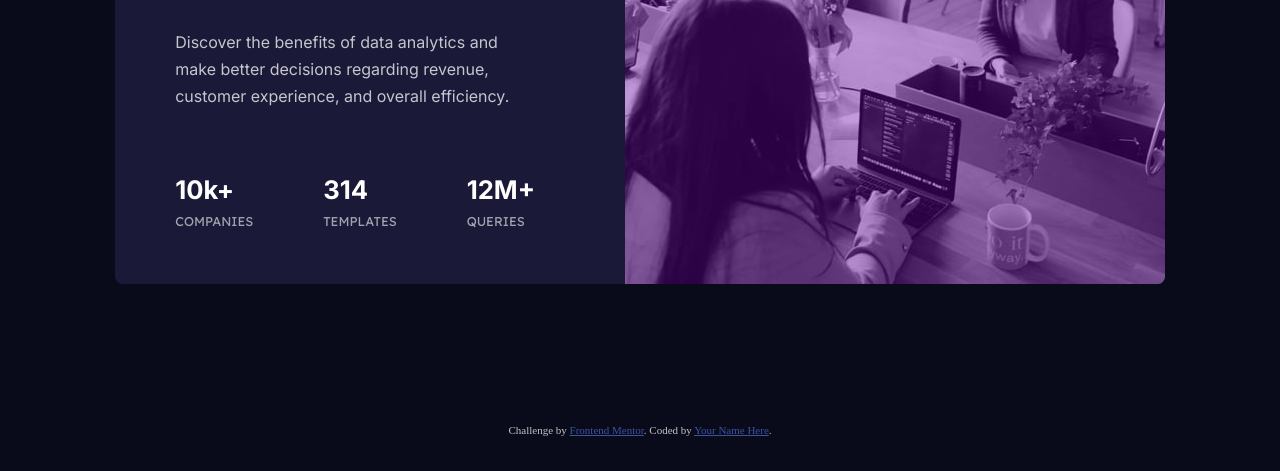
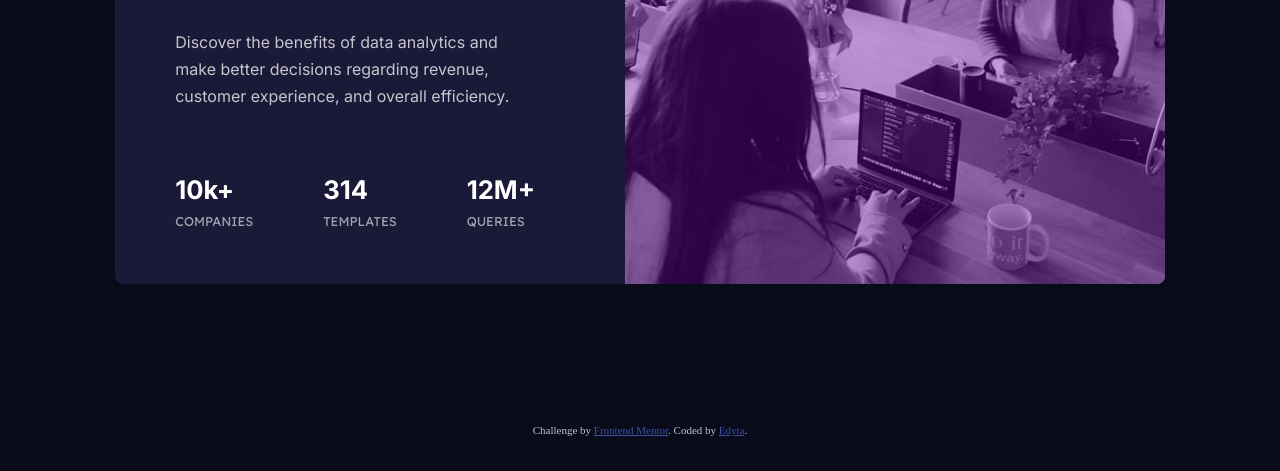
Before and after one commit to Infinit-dot/frontendmentorCh02-, a plain HTML site: page index.html in a window 1280 px wide. Shown: the part 349-820 px from the top of the page. Drawn offline with Linux system fonts and the light colour scheme.

Commit message:
small fixes and desctop version

```diff
--- a/index.html
+++ b/index.html
@@ -57,7 +57,7 @@
         Challenge by
         <a href="https://www.frontendmentor.io?ref=challenge" target="_blank"
           >Frontend Mentor</a
-        >. Coded by <a href="#">Your Name Here</a>.
+        >. Coded by <a href="#">Edyta</a>.
       </div>
     </footer>
   </body>
```
Also changed, not shown: 1 other file.
